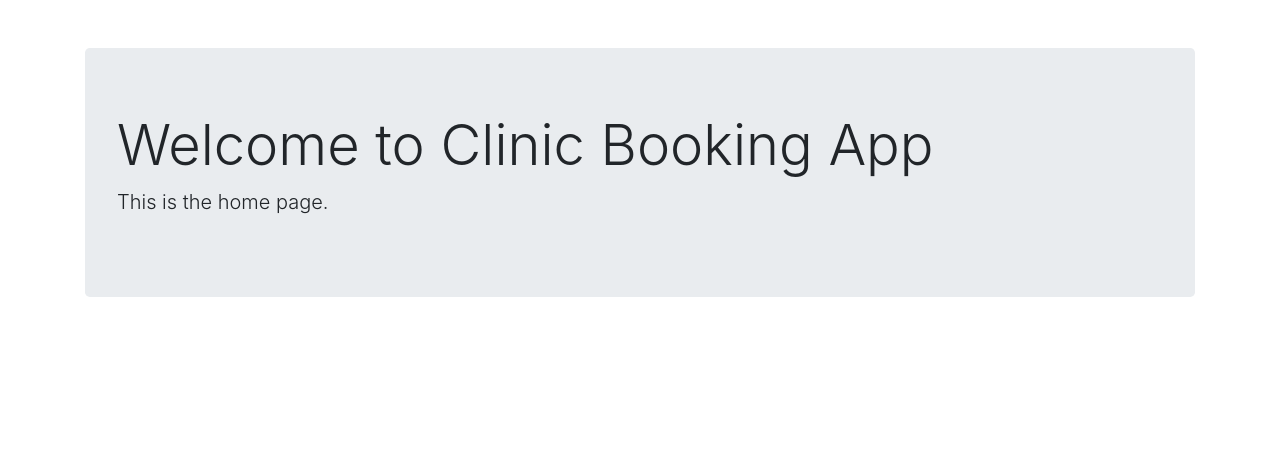
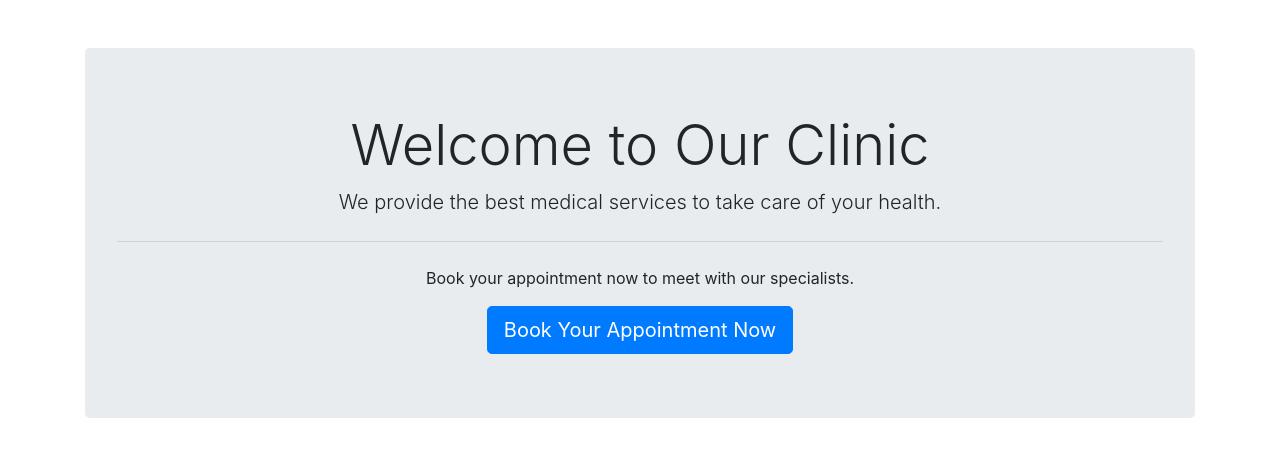
Before and after one commit to zeshanziya/django-clinicapp, a Django app: page / in a window 1280 px wide. Shown: the part 56-513 px from the top of the page. Run offline with Django 5.2, Linux system fonts and the light colour scheme; some libraries are stand-ins or nearby versions.

Commit message:
home page changes

```diff
--- a/templates/base.html
+++ b/templates/base.html
@@ -19,6 +19,11 @@
                     <li class="nav-item">
                         <a class="nav-link" href="{% url 'bookings:my_bookings' %}">My Bookings</a>
                     </li>
+                    {% endif %}
+                    {% if user.is_superuser %}
+                        <li class="nav-item">
+                            <a class="nav-link" href="/admin/auth/user/">Manage Users</a>
+                        </li>
                     {% endif %}
                     {% if user.is_staff or user.is_superuser %}
                         <li class="nav-item">
--- a/templates/home.html
+++ b/templates/home.html
@@ -3,8 +3,11 @@
 {% block title %}Home{% endblock %}
 
 {% block content %}
-<div class="jumbotron">
-    <h1 class="display-4">Welcome to Clinic Booking App</h1>
-    <p class="lead">This is the home page.</p>
+<div class="jumbotron text-center">
+    <h1 class="display-4">Welcome to Our Clinic</h1>
+    <p class="lead">We provide the best medical services to take care of your health.</p>
+    <hr class="my-4">
+    <p>Book your appointment now to meet with our specialists.</p>
+    <a class="btn btn-primary btn-lg" href="{% url 'bookings:calendar' %}" role="button">Book Your Appointment Now</a>
 </div>
 {% endblock %}
```
